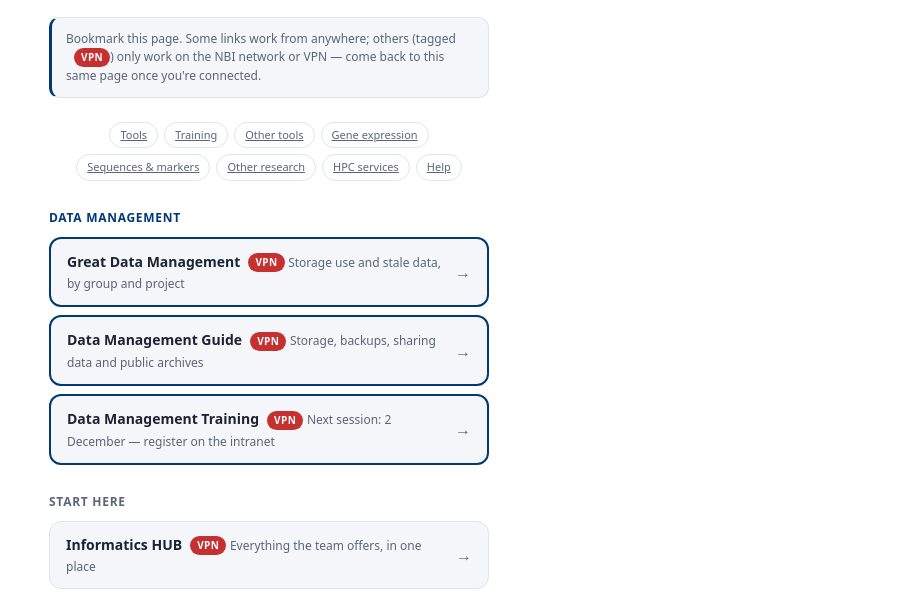
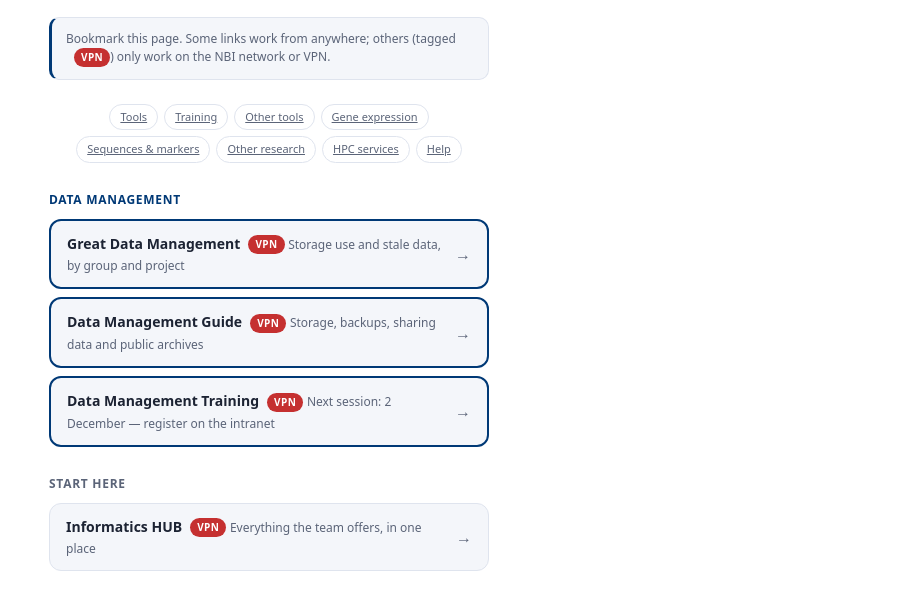
Before and after one commit to Informatics-John-Innes-Centre/training-pills, a plain HTML site: page docs/index.html in a window 1280 px wide. Shown: the part 161-757 px from the top of the page, without its empty margins (371-1280 px from the left). Drawn offline with Linux system fonts and the light colour scheme.

Commit message:
Trim the banner text
Co-Authored-By: Claude Sonnet 5 <noreply@anthropic.com>

```diff
--- a/docs/index.html
+++ b/docs/index.html
@@ -71,7 +71,7 @@
   <h1>JIC Informatics</h1>
   <p class="sub">Data management, tools, training and help</p>
 
-  <p class="banner">Bookmark this page. Some links work from anywhere; others (tagged <span class="tag tag-vpn">VPN</span>) only work on the NBI network or VPN — come back to this same page once you're connected.</p>
+  <p class="banner">Bookmark this page. Some links work from anywhere; others (tagged <span class="tag tag-vpn">VPN</span>) only work on the NBI network or VPN.</p>
 
   <nav class="jump">
     <a href="#tools">Tools</a><a href="#training">Training</a><a href="#other">Other tools</a>
```
